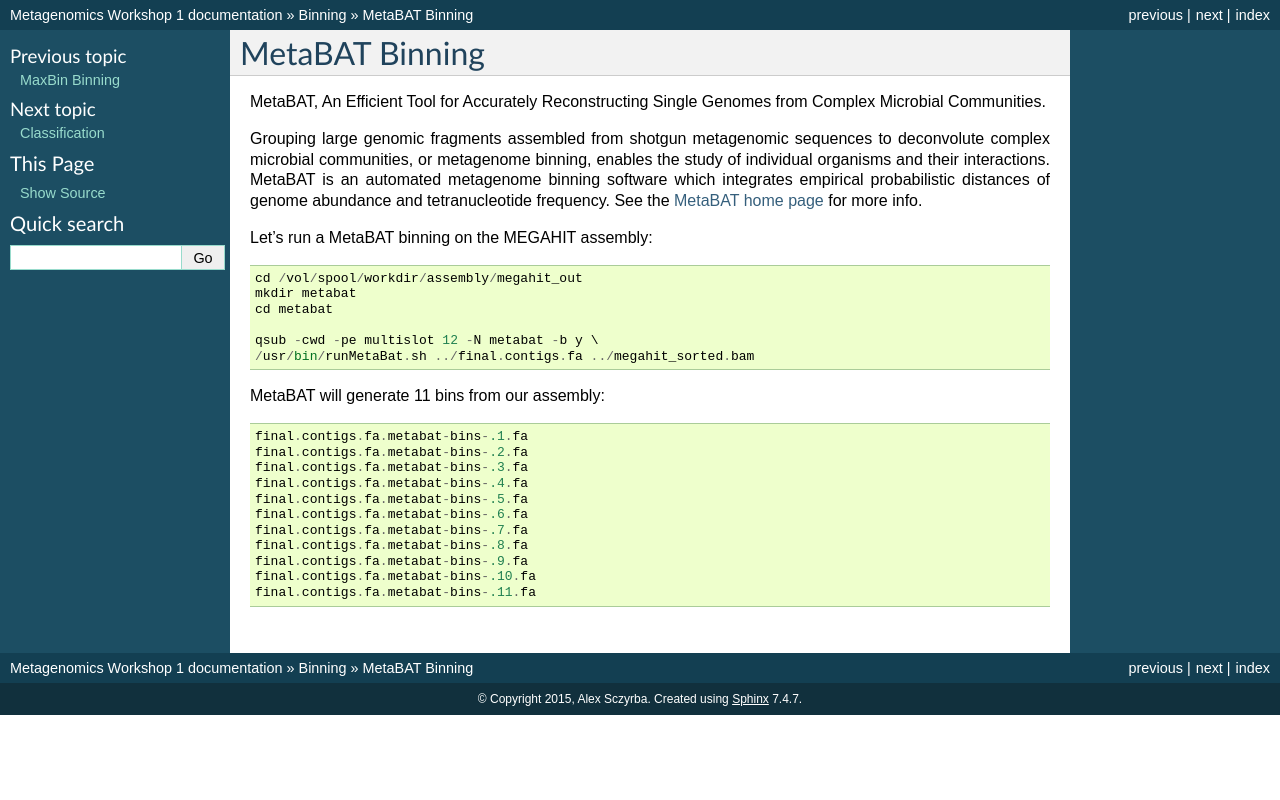
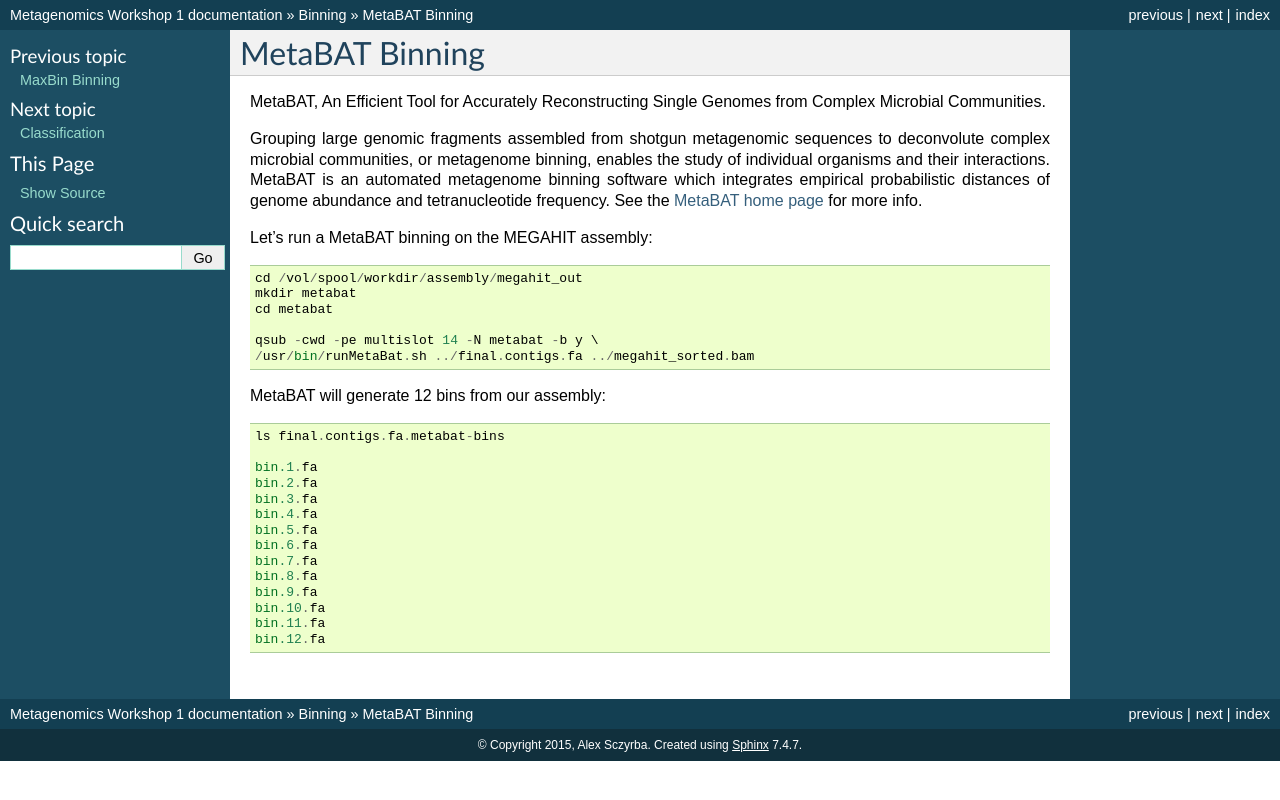
Before and after one commit to metagenomics/metagenomics-workshop, a Sphinx documentation site: the page built from docs/binning/metabat.rst, in a window 1280 px wide. Shown: the top 800 px of the page. Built offline with Sphinx 7.4.7, drawn with Linux system fonts in a browser that asks for light colours.

Commit message:
Update metabat.rst

```diff
--- a/docs/binning/metabat.rst
+++ b/docs/binning/metabat.rst
@@ -19,19 +19,22 @@
   mkdir metabat
   cd metabat
 
-  qsub -cwd -pe multislot 12 -N metabat -b y \
+  qsub -cwd -pe multislot 14 -N metabat -b y \
   /usr/bin/runMetaBat.sh ../final.contigs.fa ../megahit_sorted.bam
 
-MetaBAT will generate 11 bins from our assembly::
+MetaBAT will generate 12 bins from our assembly::
 
-  final.contigs.fa.metabat-bins-.1.fa
-  final.contigs.fa.metabat-bins-.2.fa
-  final.contigs.fa.metabat-bins-.3.fa
-  final.contigs.fa.metabat-bins-.4.fa
-  final.contigs.fa.metabat-bins-.5.fa
-  final.contigs.fa.metabat-bins-.6.fa
-  final.contigs.fa.metabat-bins-.7.fa
-  final.contigs.fa.metabat-bins-.8.fa
-  final.contigs.fa.metabat-bins-.9.fa
-  final.contigs.fa.metabat-bins-.10.fa
-  final.contigs.fa.metabat-bins-.11.fa
+  ls final.contigs.fa.metabat-bins
+
+  bin.1.fa
+  bin.2.fa
+  bin.3.fa
+  bin.4.fa
+  bin.5.fa
+  bin.6.fa
+  bin.7.fa
+  bin.8.fa
+  bin.9.fa
+  bin.10.fa
+  bin.11.fa
+  bin.12.fa
```
